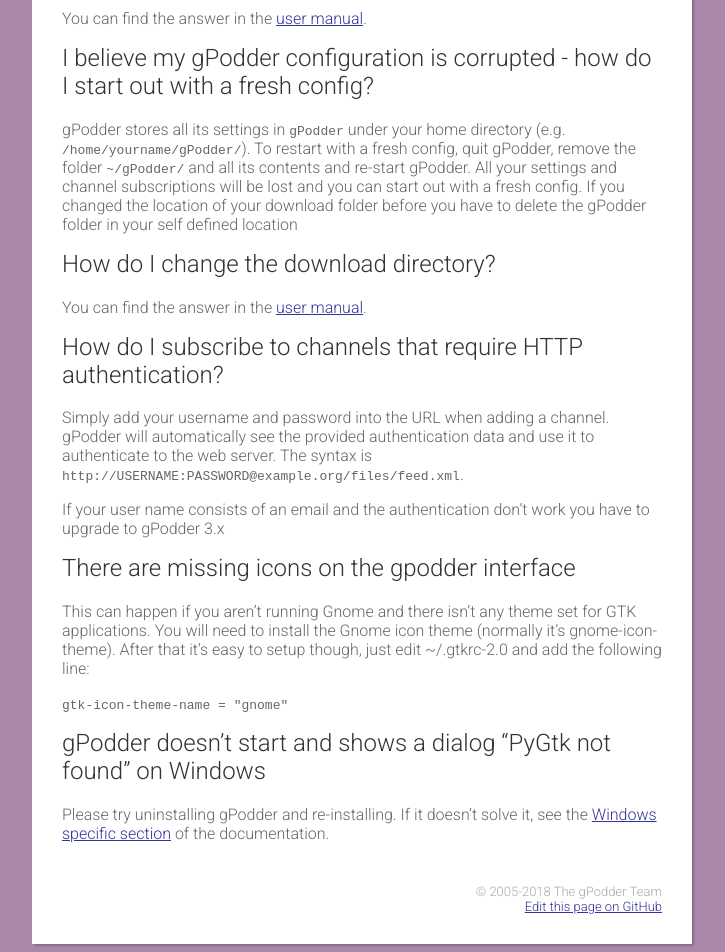
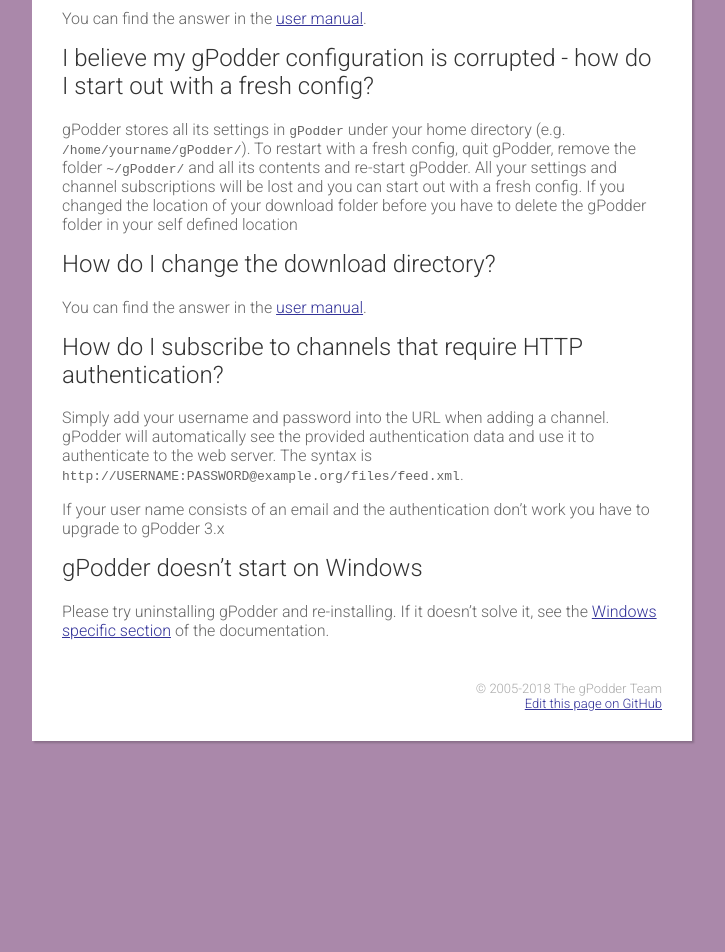
Before and after one commit to gpodder/gpodder.github.io, a Jekyll site: the page built from docs/faq.md, in a window 1280 px wide. Shown: the part 442-1394 px from the top of the page, without its empty margins (278-1003 px from the left). Built offline with Jekyll 4.4.1, drawn with Linux system fonts in a browser that asks for light colours; our own code applies the rules of GitHub Pages for plain Markdown files; after the commit the page ends 1191 px from its top, so only the background shows below that.

Commit message:
add macOS, Windows debugging instruction

```diff
--- a/docs/faq.md
+++ b/docs/faq.md
@@ -51,17 +51,7 @@
 If your user name consists of an email and the authentication don't work
 you have to upgrade to gPodder 3.x
 
-There are missing icons on the gpodder interface
-------------------------------------------------
-
-This can happen if you aren't running Gnome and there isn't any theme
-set for GTK applications. You will need to install the Gnome icon theme
-(normally it's gnome-icon-theme). After that it's easy to setup though,
-just edit \~/.gtkrc-2.0 and add the following line:
-
-`gtk-icon-theme-name = "gnome"`
-
-gPodder doesn't start and shows a dialog "PyGtk not found" on Windows
+gPodder doesn't start on Windows
 --------------------------------------------------------------
 
 Please try uninstalling gPodder and re-installing. If it doesn't solve it,
```
Also changed, not shown: docs/index.md (+1 -1 lines), docs/macos.md (+9 -0 lines), docs/windows.md (+32 -1 lines).
